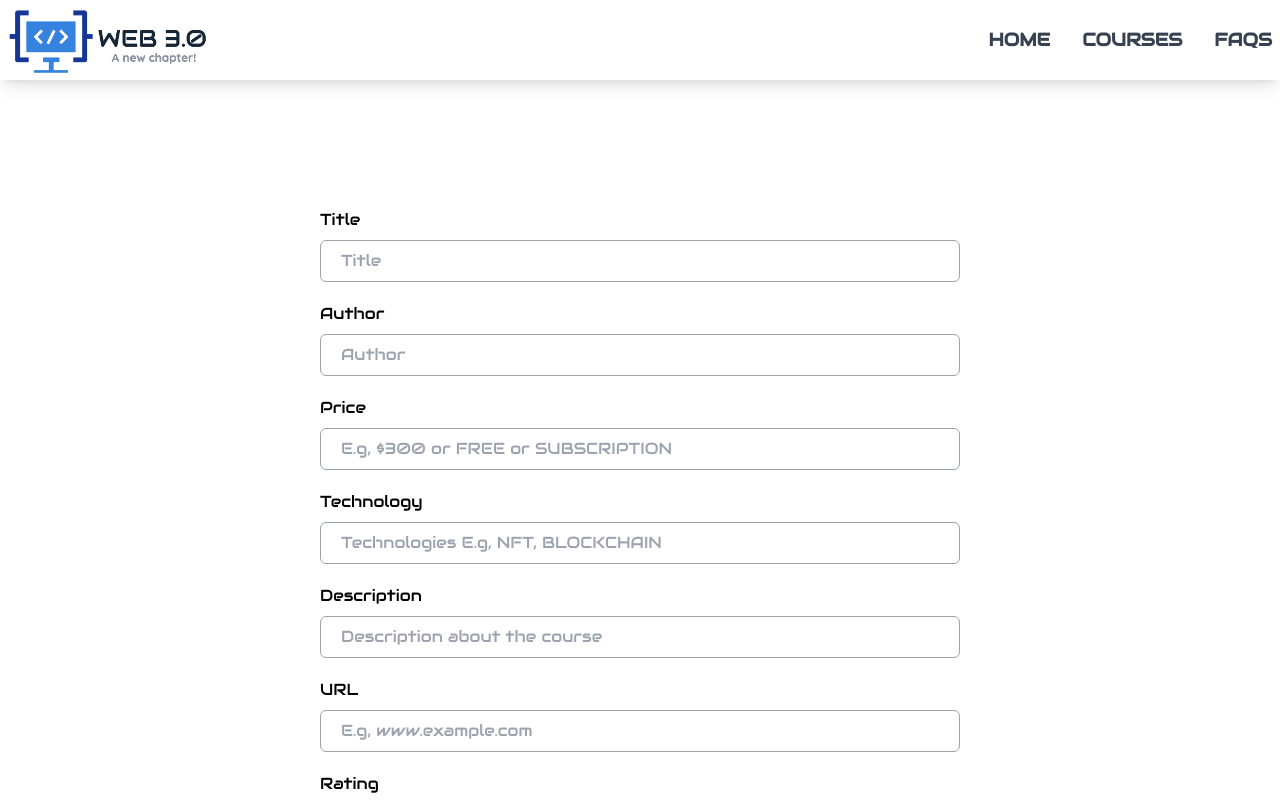
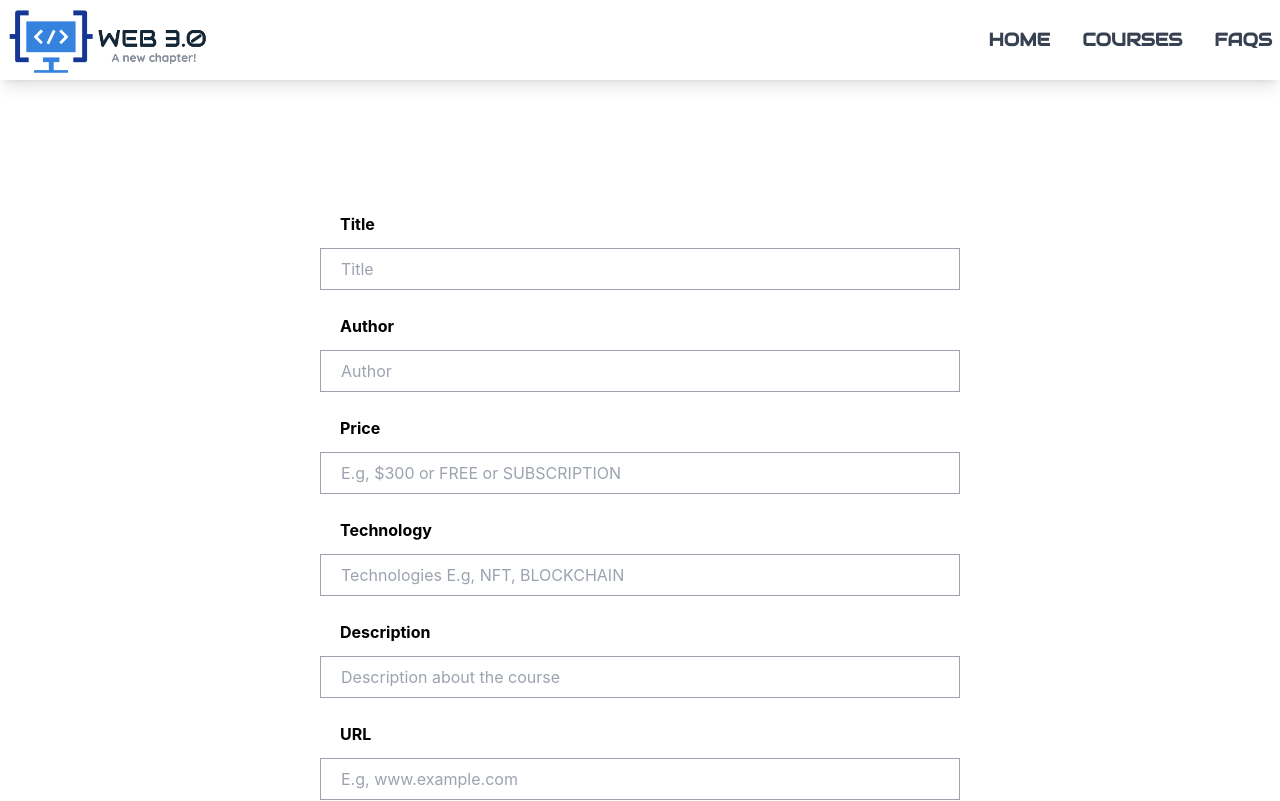
Before and after one commit to Fenil7480/course-aggregator, a Next.js app: page /createCourse in a window 1280 px wide. Shown: the top 801 px of the page. Built offline with nearby package versions, Linux system fonts and the light colour scheme.

Commit message:
AddCourse component design modified!

```diff
--- a/src/components/adminCourseAdd.js
+++ b/src/components/adminCourseAdd.js
@@ -1,12 +1,19 @@
-import React from 'react'
+import React from "react";
 
 const AdminCourseAdd = ({ name, placeHolder }) => {
-    return (
-        <div className='flex flex-col justify-center'>
-            <label htmlFor="title">{name}</label>
-            <input className='border border-gray-400 py-2 px-5 mb-5 mt-2 rounded-md' type="text" id='title' placeholder={placeHolder} />
-        </div>
-    )
-}
+  return (
+    <div className="flex flex-col justify-center ">
+      <label htmlFor="title" className="font-sans font-bold px-5 py-1">
+        {name}
+      </label>
+      <input
+        className="border border-gray-400 py-2 px-5 mb-5 mt-2 rounded-none font-sans"
+        type="text"
+        id="title"
+        placeholder={placeHolder}
+      />
+    </div>
+  );
+};
 
-export default AdminCourseAdd
+export default AdminCourseAdd;
```
